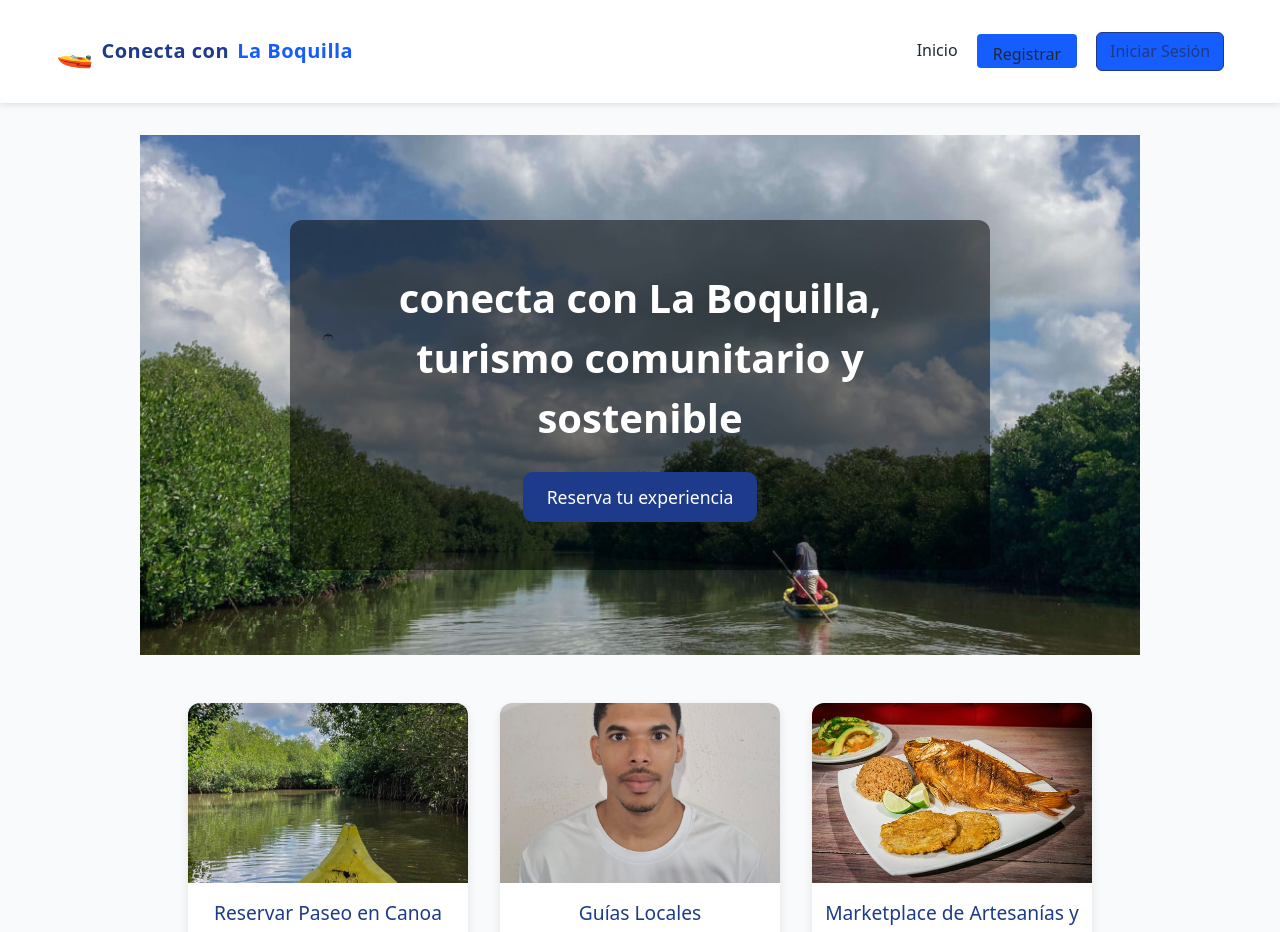
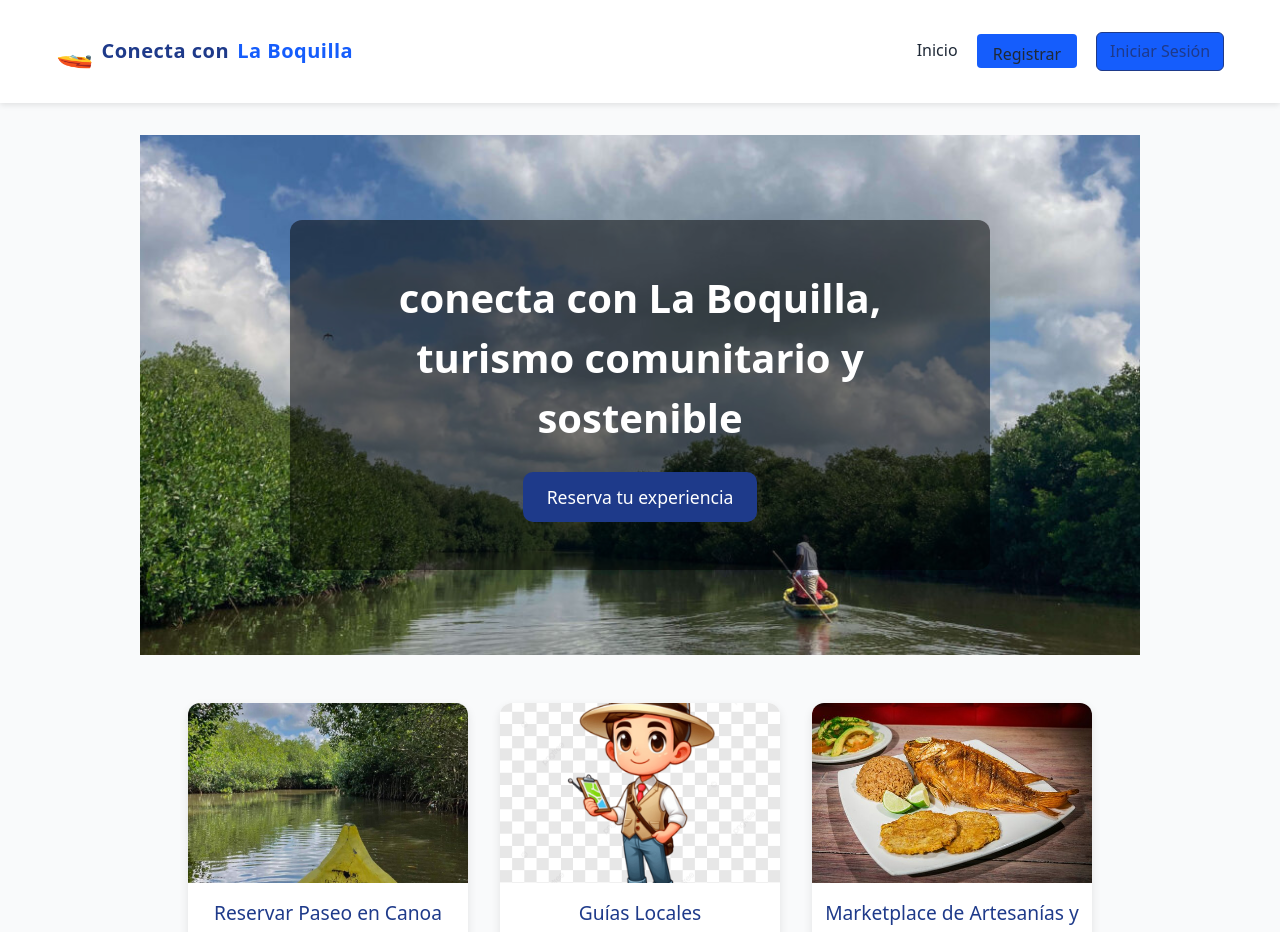
Before and after one commit to camilito2005/conecta-villagloria-la-boquilla-, a React (Vite) app in the folder Frontend/: page / in a window 1280 px wide. Shown: the top 932 px of the page. Built offline with nearby package versions, Linux system fonts and the light colour scheme; no server answers.

Commit message:
style: cambie la foto del guia

```diff
--- a/Frontend/src/paginas/inicio.jsx
+++ b/Frontend/src/paginas/inicio.jsx
@@ -1,7 +1,7 @@
 import { Link } from "react-router-dom";
 const Manglar = "/imagenes/Manglares_LaBoquilla_Cartagena.jpg";  // ← SIN /public/
 const Canoas = "/imagenes/canoas.jpg";
-const Guia = "/imagenes/Guia.jpg";
+const Guia = "/imagenes/GUIATURISTICO.png";
 const Comida = "/imagenes/comida.jpg";
 
 import "../css/Home.css";
```
